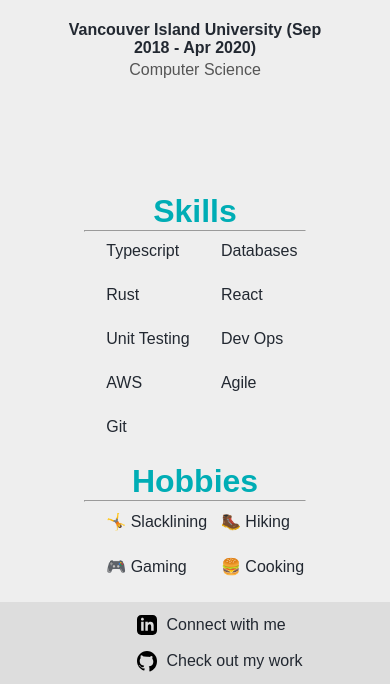
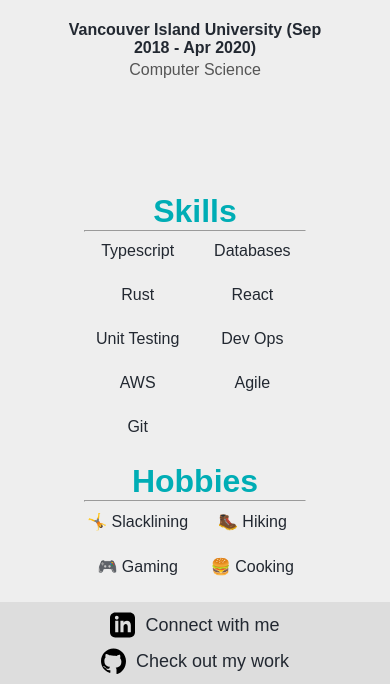
Before and after one commit to kbonnici/kbonnici.github.io, a plain HTML site: page index.html in a window 390 px wide. Shown: the part 712-1396 px from the top of the page. Drawn offline with Linux system fonts and the light colour scheme.

Commit message:
fix alignment issues

```diff
--- a/styles.css
+++ b/styles.css
@@ -184,10 +184,6 @@ a:active {
         width: 75%;
     }
 
-    .layout-container > p {
-        margin-left: 20%;
-    }
-
     .resume {
         grid-template-columns: 1fr;
         height: auto;
@@ -219,6 +215,11 @@ a:active {
         text-align: center;
     }
 
+    .skills p, .hobbies p {
+        width: 100%;
+        text-align: center;
+    }
+
     .socials {
         padding-top: 10px;
         padding-bottom: 10px;
@@ -241,6 +242,7 @@ a:active {
     .intro {
         font-size: 1.5rem;
     }
+
 
 
     .socials {
@@ -287,30 +289,22 @@ a:active {
 
     .skills p {
         font-size: 1em;
+        text-wrap: wrap;
     }
 
     .hobbies p{
         font-size: 1em;
         text-wrap: nowrap;
+        width: 100%;
+        text-align: center;
     }
 
     .socials {
         flex-direction: column;
-        align-items: start;
-        justify-content: center;
+        align-items: center;
         padding-top: 5px;
         padding-bottom: 5px;
         gap: 0;
     }
 
-    .social-link {
-       margin-left: 20%;
-    }
-    .social-link svg {
-        width: 20px;
-    }
-
-    .social-link a {
-        font-size: 1em;
-    }
 }
```
